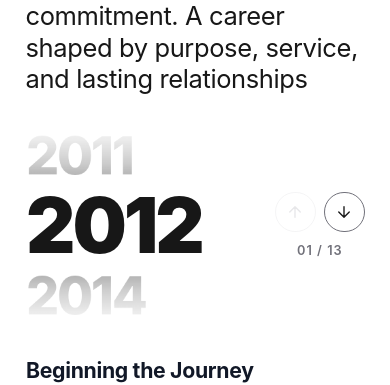
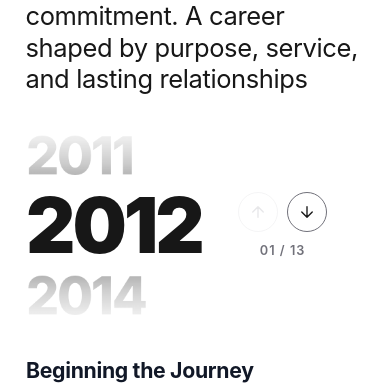
Before and after one commit to ChemyDigi/pk-web, a Next.js app: page /about in a window 390 px wide. Shown: the part 1920-2305 px from the top of the page. Built offline with nearby package versions, Linux system fonts and the light colour scheme; no server answers; a web font is replaced by a local one.

Commit message:
style(about): move mobile timeline navigation buttons closer to the years

```diff
--- a/css/about/AboutTimeline.css
+++ b/css/about/AboutTimeline.css
@@ -201,9 +201,15 @@
 .about-timeline-years-row {
   display: flex;
   align-items: center;
-  justify-content: space-between;
+  justify-content: flex-start;
   width: 100%;
-  gap: 0.75rem;
+  gap: 1.25rem;
+}
+
+@media (min-width: 480px) {
+  .about-timeline-years-row {
+    gap: 1.75rem;
+  }
 }
 
 @media (min-width: 1024px) {
@@ -215,8 +221,9 @@
 
 .about-timeline-roller-viewport {
   position: relative;
-  flex: 1;
-  min-width: 0;
+  flex: 0 0 auto;
+  width: auto;
+  min-width: 11.25rem;
   height: calc(3 * var(--timeline-slot-h));
   overflow: hidden;
   padding-bottom: 0;
@@ -236,9 +243,16 @@
   );
 }
 
+@media (min-width: 480px) {
+  .about-timeline-roller-viewport {
+    min-width: 13.25rem;
+  }
+}
+
 @media (min-width: 1024px) {
   .about-timeline-roller-viewport {
     width: 100%;
+    min-width: 0;
   }
 }
 
```
